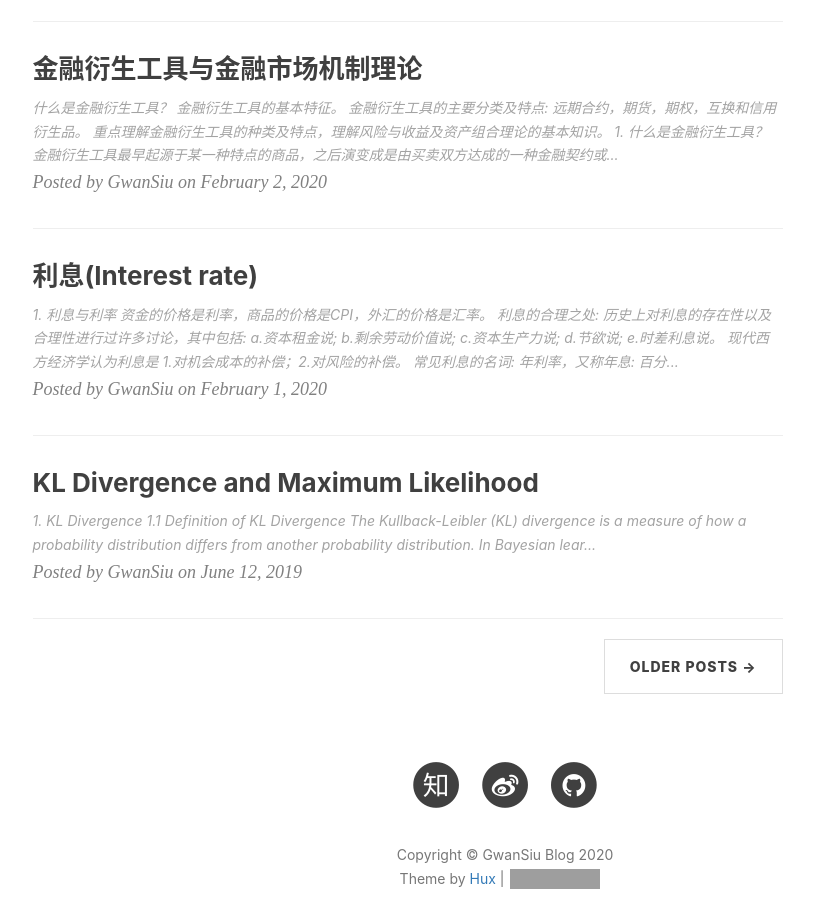
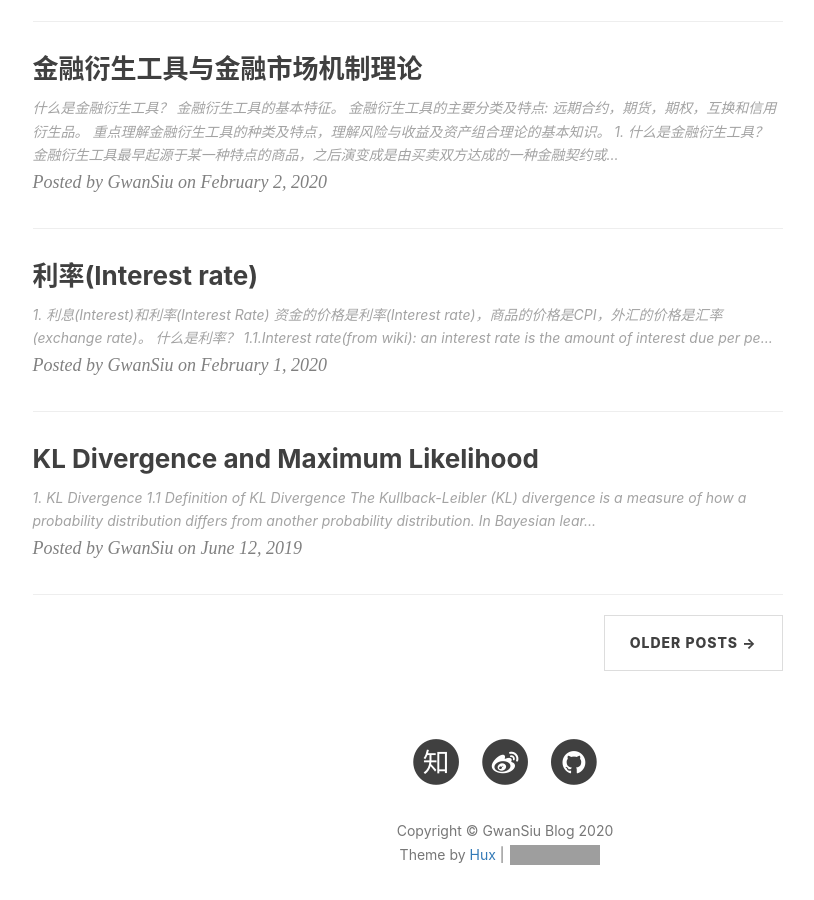
Before and after one commit to Gwan-Siu/gwansiu.github.io, a Jekyll site: the page built from index.html, in a window 1280 px wide and 900 px high, scrolled down 1887 px. Shown: the whole window, without its empty margins (135-949 px from the left). Built offline with Jekyll 4.4.1, drawn with Linux system fonts in a browser that asks for light colours; nearby versions of some CDN libraries; the list of posts is cut into pages by our own code; comment, search, counter and statistics services are not loaded; some of the changed lines change nothing that is shown; grey boxes are pictures that could not be loaded.

Commit message:
modified of interest rate
Modified of interest rate

```diff
--- a/_posts/2020-02-01-Interest-rate.markdown
+++ b/_posts/2020-02-01-Interest-rate.markdown
@@ -1,6 +1,6 @@
 ---
 layout:     post
-title:      "利息(Interest rate)"
+title:      "利率(Interest rate)"
 date:       2020-02-01 11:00:00
 author:     "GwanSiu"
 catalog: true
@@ -8,13 +8,36 @@
     - Finance and Economics
 ---
 
-## 1. 利息与利率
+## 1. 利息(Interest)和利率(Interest Rate)
 
->> 资金的价格是利率，商品的价格是CPI，外汇的价格是汇率。
+> 资金的价格是利率(Interest rate)，商品的价格是CPI，外汇的价格是汇率(exchange rate)。
 
-**利息的合理之处:** 历史上对利息的存在性以及合理性进行过许多讨论，其中包括: a.资本租金说; b.剩余劳动价值说; c.资本生产力说; d.节欲说; e.时差利息说。
+1. 什么是利率？
 
-现代西方经济学认为**利息是 1.对机会成本的补偿；2.对风险的补偿**。
+> 1.1.Interest rate(from wiki): an interest rate is the amount of interest due per period, as a proportion of the amount lent, deposited or borrowed (called the principal sum).
+
+**利息存在的合理之处:** 历史上对利息的存在性以及合理性进行过许多讨论，其中包括: a.资本租金说; b.剩余劳动价值说; c.资本生产力说; d.节欲说; e.时差利息说。 而现代西方经济学认为**利息是 1.对机会成本的补偿；2.对风险的补偿**。
+
+**利息**间接地揭示了货币或者钱的价值是具有时效性的。通俗点来说，今天的钱比明天的钱更具有价值。因此，从利息的角度，我们便需要引入“现值(present value)”的概念。现值的意义在于我们衡量商品和劳务的价格时需要统一时间尺度。计算未来商品和劳务的现值的过程，我们称之为**贴现(discounting the future)**。
+
+> The concept of present value (or present discounted value) is based on the commonsense notion that a dollar paid to you one year from now is less than a dollar paid to you today.
+
+利用现值的概念，我们通常可以给商品和劳务定价:
+
+> 地价 = 土地年收益/年利率
+> 人力资本价格 = 年薪/年利率
+> 股价 = 股票收益/市场收益
+
+**利率的种类**: 根据金融工具的不同，利率的种类和计算方法也不同。由于分析货币政策，经济情况的需要，我们通常关注国家的基准利率
+
+- 1. 基准利率: 美国的联邦基金利率；中国的中央人民银行的存款贷款的基准利率；各国央行的贴现率。
+- 2. 名义利率与实际利率
+$$
+\begin{equation}
+\text{实际利率=名义利率-通货膨胀率}.
+\end{equation}
+$$
+
 
 常见利息的名词:
 
@@ -22,47 +45,28 @@
 2. 月利率，又称月息: 千分之几(厘)
 3. 日利率，又称日息: 万分之几(毫)
 
-利息引入‘现值’的概念，通常，可以帮助我们给商品定价:
-
-地价 = 土地年收益/年利率
-人力资本价格 = 年薪/年利率
-股价 = 股票收益/市场收益
-
-**利率的种类**
-
-1. 基准利率: 美国的联邦基金利率；中国的中央人民银行的存款贷款的基准利率；各国央行的贴现率。
-2. 名义利率与实际利率:  实际利率=名义利率-通货膨胀率；
-
-费雪效应:
-
-$$\begin{equation}
-1+R_{n} = (1+R_{r})(1+P^{e})
-\end{equation}$$
-其中，$R_{r}$ 是实际利率，$R_{n}$是名义利率，$P^{e}$是通货膨胀率。简化可得: $R_{r}=1-R_{n}$.
-
-**影响现实利率水平的因素**
-
-1. 资本的平均生成效率。(古典经济学)
-2. 借贷资本的供求。
-3. 一般物价水平，CPI。（在费雪效应模型中，当物价上涨，通货膨胀率上升，便有加息的预期）
-4. 经济周期，利率与经济周期成正相关性。
-5. 中央银行的贴现率。央行的贴现率上升会导致商业银行的贴现率上升。
-6. 国家的经济政策，如货币政策，财政政策。
-7. 国际利率水平。
-
 ## 2. 利息的计算
 
-利息: 是债务人支付给债权人的报酬，是债权人让渡资本的使用权而所要的补偿。利息分为: **单利**和**复利**。
+利息的计算模式分为: **单利**模式和**复利**模式。
+
+- 单利模式是指:债务人在约定的时间偿还给债务人借款(本金)并加上一定额外的资金作为风险和机会成本的补偿(利息)。在单利计算中，计算利息的本金是不变的。
+- 复利模式是指:$t$次计算利息时的本金是$(t-1)$次本利和，复利模式也是通俗说的"利滚利"。
+
+令$PV$为商品和劳务的现值，$FV$为商品和劳务在未来某段时间的价值
 
 本利和(Future value): $S=P(1+\frac{R_{n}}{m})^{m}$
+
 利息: $I=S-P$
 
 其中，$S$ 是指债券到期后的本利和(本金+利息)，$P$为现值，$R_{n}$是指年利率，$m$为一年的结息次数。
 
 *年名义利率:* 指计算周期的利率与每年(设定付息周期为一年)计息周期数的乘积，即: 年名义利率=计息周期利率$\times$年计息周期数。(注意: 单利与复利的情况)
-*年实际利率:* 若将付息周期内的利息增值因素考虑在内，所计算出来的利率为实际利率。$R_{r}=\frac{I}{P}=\frac{P(1+R_{n}/m)^{m}-P}{P}=(1+R_{n}/m)^{m}-1$。
+*年实际利率:* 若将付息周期内的利息增值因素考虑在内，所计算出来的利率为实际利率。
+
+$R_{r}=\frac{I}{P}=\frac{P(1+R_{n}/m)^{m}-P}{P}=(1+R_{n}/m)^{m}-1$。
 
 **Mark:** 在复利情况下，年名义利率与年实际利率的关系是，当$m=1$时，即一年计算一次利息时，年名义利率等于年实际利率；当$m>1$时，即一年计息多次时，年实际利率大于年名义利率。计息的次数越多，年实际利率就越大。当$m\rightarrow\infty$时，即连续复利的情况，
+
 $$\begin{equation}
 \begin{split}
 R_{r} &= \lim_{m\rightarrow\infty} (1+R_{n}/m)^{m}-1 \\
@@ -176,3 +180,21 @@
 1. 纯粹预期假说
 2. 市场分割假说
 3. 流动性升水假说
+
+
+费雪效应:
+
+$$\begin{equation}
+1+R_{n} = (1+R_{r})(1+P^{e})
+\end{equation}$$
+其中，$R_{r}$ 是实际利率，$R_{n}$是名义利率，$P^{e}$是通货膨胀率。简化可得: $R_{r}=1-R_{n}$.
+
+**影响现实利率水平的因素**
+
+1. 资本的平均生成效率。(古典经济学)
+2. 借贷资本的供求。
+3. 一般物价水平，CPI。（在费雪效应模型中，当物价上涨，通货膨胀率上升，便有加息的预期）
+4. 经济周期，利率与经济周期成正相关性。
+5. 中央银行的贴现率。央行的贴现率上升会导致商业银行的贴现率上升。
+6. 国家的经济政策，如货币政策，财政政策。
+7. 国际利率水平。
```
